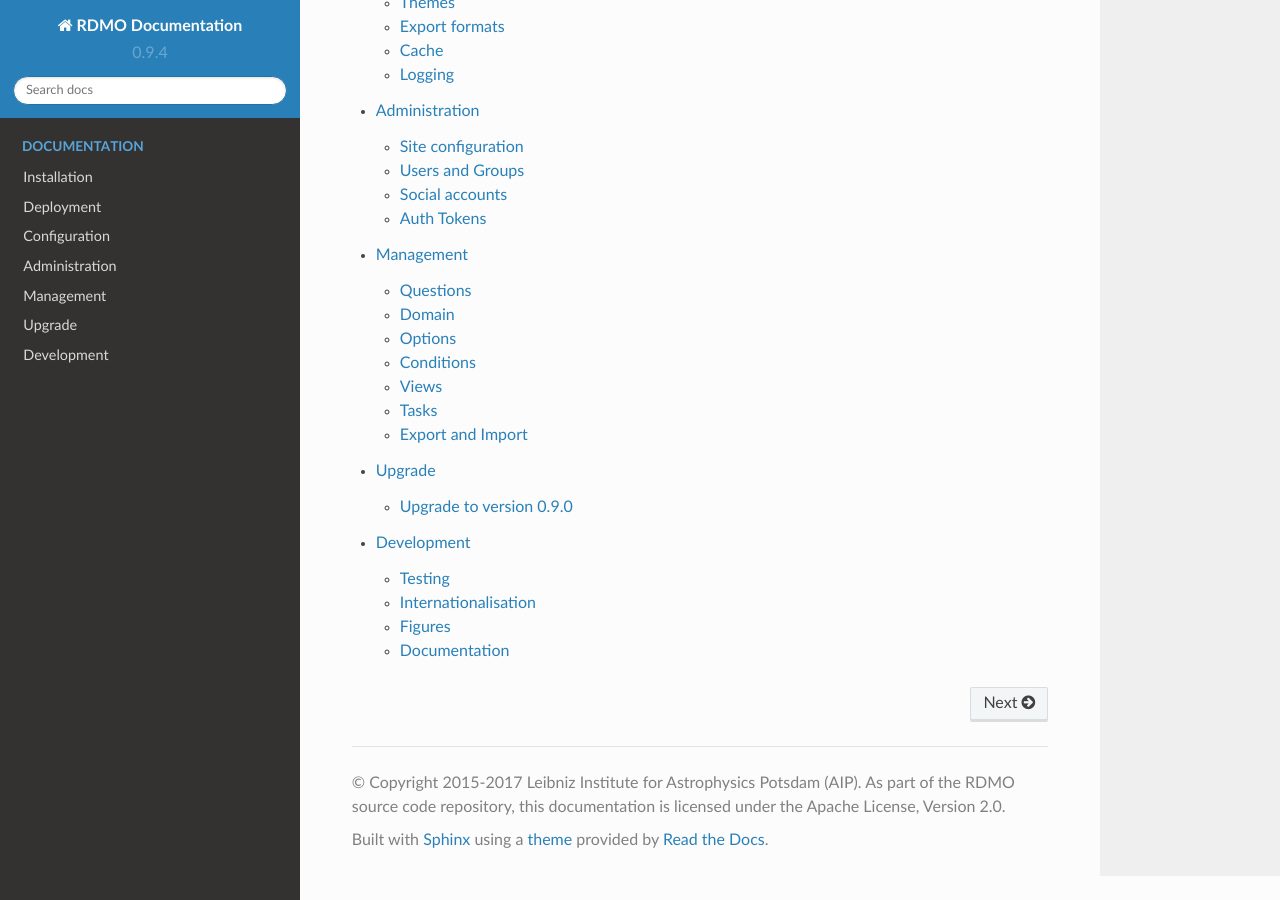
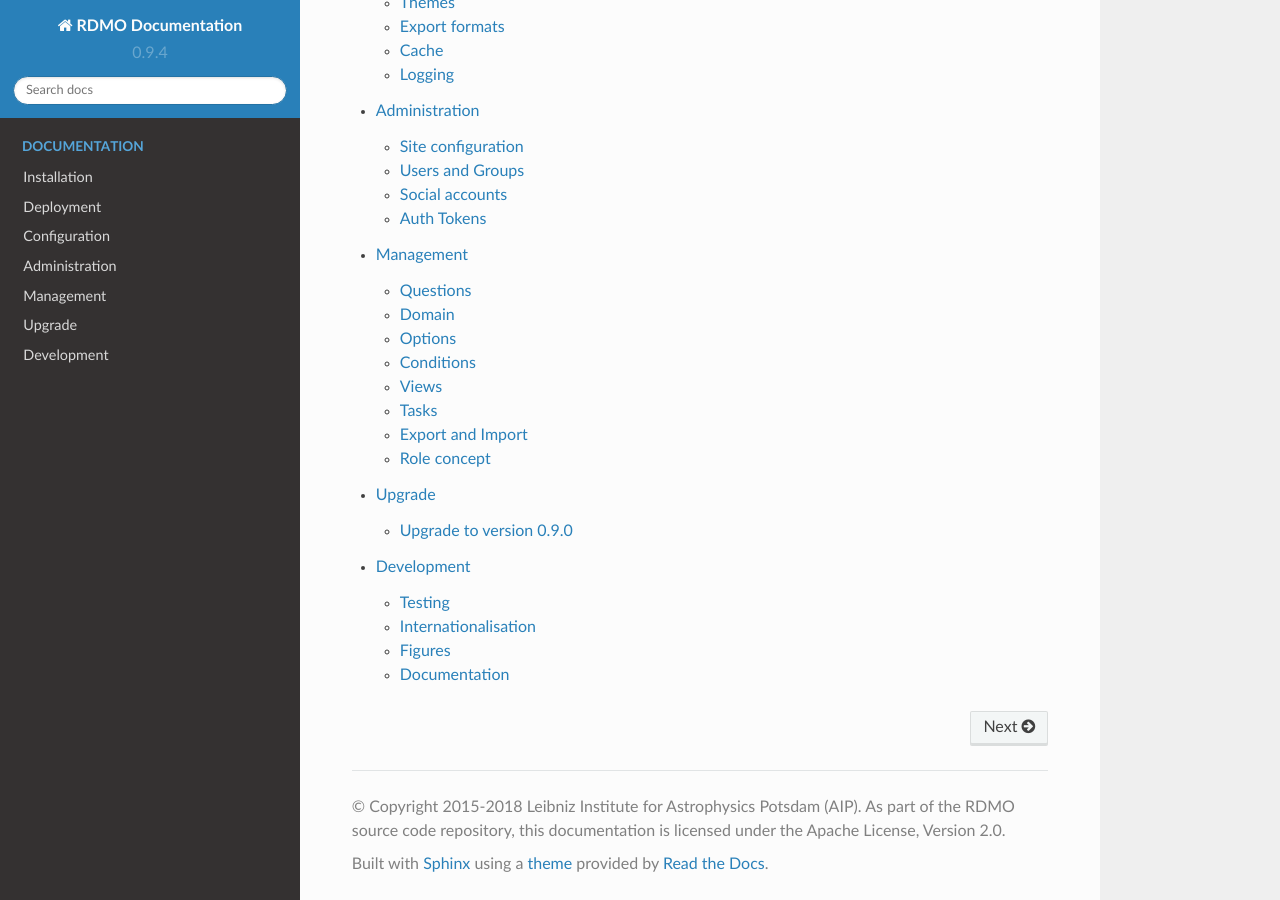
Before and after one commit to rdmorganiser/rdmo-docs, a Sphinx documentation site: the page built from docs/index.rst, in a window 1280 px wide and 900 px high, scrolled down 1171 px. Built offline with Sphinx 7.4.7 and the Read the Docs theme 2.0.0, drawn with Linux system fonts in a browser that asks for light colours.

Commit message:
added role concept

```diff
--- a/docs/conf.py
+++ b/docs/conf.py
@@ -45,7 +45,7 @@ master_doc = 'index'
 
 # General information about the project.
 project = u'RDMO Documentation'
-copyright = u'2015-2017 Leibniz Institute for Astrophysics Potsdam (AIP). As part of the RDMO source code repository, this documentation is licensed under the Apache License, Version 2.0'
+copyright = u'2015-2018 Leibniz Institute for Astrophysics Potsdam (AIP). As part of the RDMO source code repository, this documentation is licensed under the Apache License, Version 2.0'
 author = u'RDMO project'
 
 # The version info for the project you're documenting, acts as a replacement for
--- a/docs/management/index.rst
+++ b/docs/management/index.rst
@@ -45,3 +45,4 @@ The key is used as an internal identifier and determines, together with the URI
    views
    tasks
    export
+   roles
```
Also changed, not shown: docs/management/roles.rst (added, +10 -0 lines).
